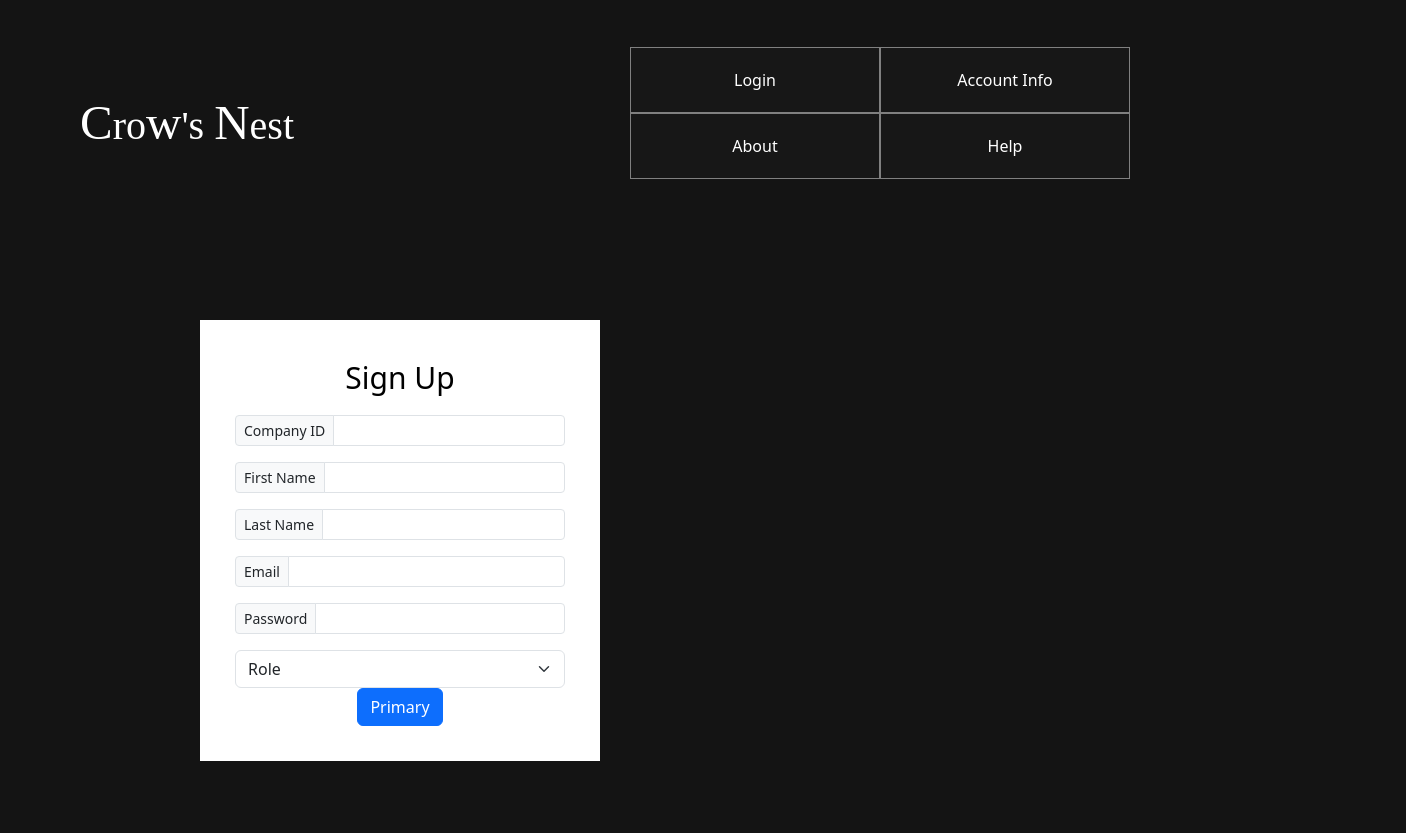
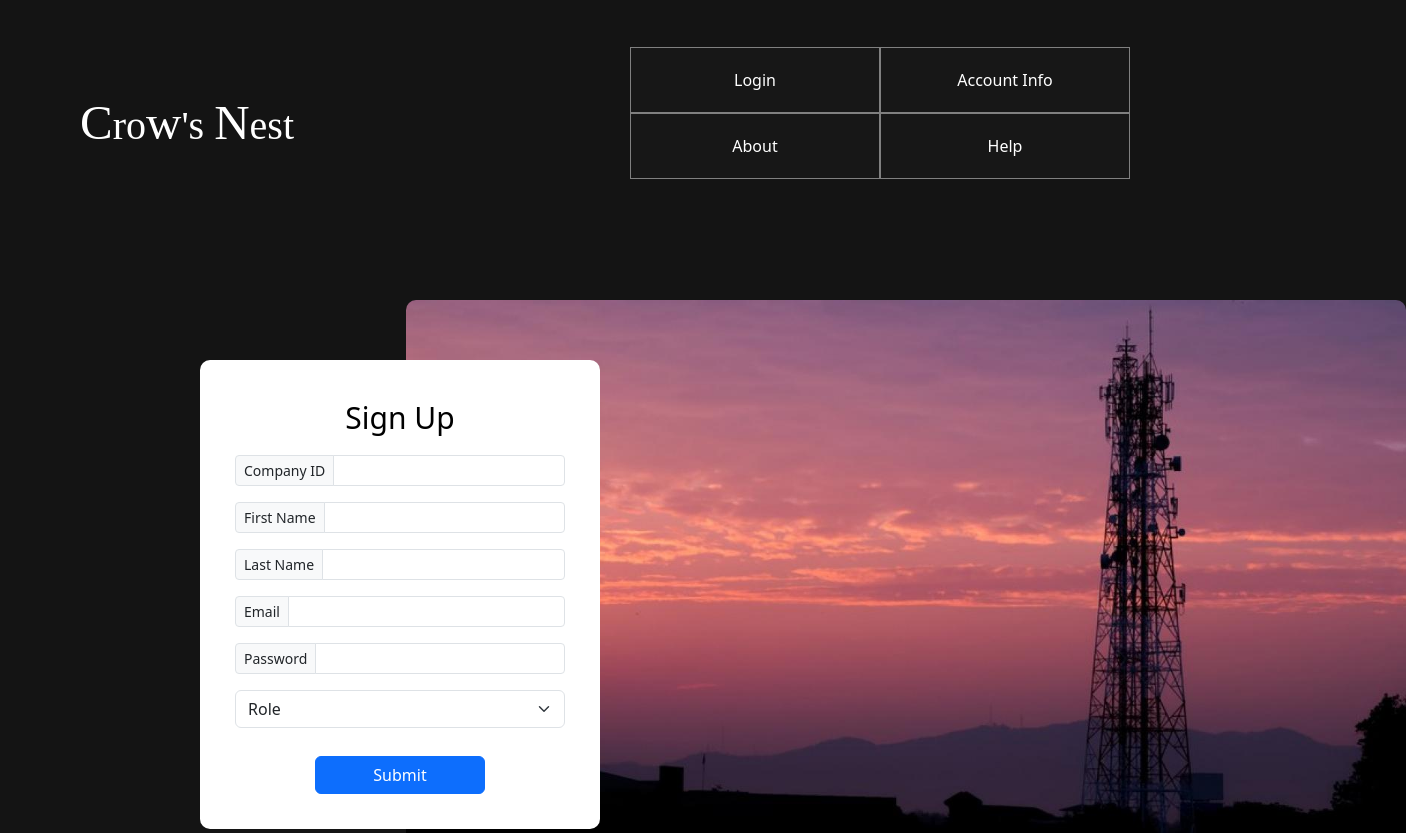
Before and after one commit to Sttorek/crows-nest, a React (Create React App) app: page / in a window 1280 px wide. Shown: the top 833 px of the page, 1406 px wide, since content can reach past the window. Built offline with nearby package versions, Linux system fonts and the light colour scheme; a web font is replaced by a local one.

Commit message:
styles homepage added image

```diff
--- a/src/App.css
+++ b/src/App.css
@@ -58,11 +58,39 @@ nav {
   padding: 35px;
   text-align: center;
   margin-left: 200px;
-    margin-top: 120px;
+  margin-top: 160px;
   margin-bottom: 100px;
+  border-radius: 10px;
+  position: absolute;
+  z-index: 9;
 }
 
 .signUpTitle {
   font-size: 30px;
   margin-bottom: 15px;
 }
+
+.signUpBtn {
+  margin-top: 28px;
+  width: 170px;
+}
+
+.homeImgCnt {
+  position: absolute;
+  margin-top: 100px;
+  margin-left: 406px;
+}
+
+.homeImg {
+  width: 1000px;
+  height: 600px;
+  object-fit: cover;
+  border-radius: 10px;
+  margin-bottom: 100px;
+}
+
+.homeCnt {
+  display: flex;
+}
+
+/* /////////////////////////////////////////////////////////////////// */
--- a/src/Pages/Homepage/Homepage.js
+++ b/src/Pages/Homepage/Homepage.js
@@ -1,61 +1,62 @@
 import React from "react";
+import towerImg from './towerImg.jpg'
 
 function Homepage() {
   return (
-    <section>
+    <section className='homeCnt'>
       <div className="signUpCnt">
         <p className='signUpTitle'>Sign Up</p>
 
-        <div class="input-group input-group-sm mb-3">
-          <span class="input-group-text" id="inputGroup-sizing-sm">
+        <div className="input-group input-group-sm mb-3">
+          <span className="input-group-text" id="inputGroup-sizing-sm">
             Company ID
           </span>
           <input
             type="text"
-            class="form-control"
+            className="form-control"
             aria-label="Sizing example input"
             aria-describedby="inputGroup-sizing-sm"
           />
         </div>
 
-        <div class="input-group input-group-sm mb-3">
-          <span class="input-group-text" id="inputGroup-sizing-sm">
+        <div className="input-group input-group-sm mb-3">
+          <span className="input-group-text" id="inputGroup-sizing-sm">
             First Name
           </span>
           <input
             type="text"
-            class="form-control"
+            className="form-control"
             aria-label="Sizing example input"
             aria-describedby="inputGroup-sizing-sm"
           />
         </div>
 
-        <div class="input-group input-group-sm mb-3">
-          <span class="input-group-text" id="inputGroup-sizing-sm">
+        <div className="input-group input-group-sm mb-3">
+          <span className="input-group-text" id="inputGroup-sizing-sm">
             Last Name
           </span>
           <input
             type="text"
-            class="form-control"
+            className="form-control"
             aria-label="Sizing example input"
             aria-describedby="inputGroup-sizing-sm"
           />
         </div>
 
-        <div class="input-group input-group-sm mb-3">
-          <span class="input-group-text" id="inputGroup-sizing-sm">
+        <div className="input-group input-group-sm mb-3">
+          <span className="input-group-text" id="inputGroup-sizing-sm">
             Email
           </span>
           <input
             type="text"
-            class="form-control"
+            className="form-control"
             aria-label="Sizing example input"
             aria-describedby="inputGroup-sizing-sm"
           />
         </div>
 
-        <div class="input-group input-group-sm mb-3">
-          <span class="input-group-text" id="inputGroup-sizing-sm">
+        <div className="input-group input-group-sm mb-3">
+          <span className="input-group-text" id="inputGroup-sizing-sm">
             Password
           </span>
           <input
@@ -66,15 +67,20 @@ function Homepage() {
           />
         </div>
 
-        <select class="form-select" aria-label="Default select example">
+        <select className="form-select" aria-label="Default select example">
           <option selected>Role</option>
           <option value="1">Management</option>
           <option value="2">Employee</option>
         </select>
 
-        <button type="button" class="btn btn-primary">Primary</button>
+        <button type="button" className="btn btn-primary signUpBtn">Submit</button>
       </div>
-      <div></div>
+
+      {/* serperate----------------------------------- */}
+
+      <div className='homeImgCnt'>
+        <img className='homeImg' src={ towerImg }/>
+      </div>
     </section>
   );
 }
```
Also changed, not shown: src/Pages/Homepage/towerImg.jpg (added). Lines whose indentation alone changed are shown as unchanged.
